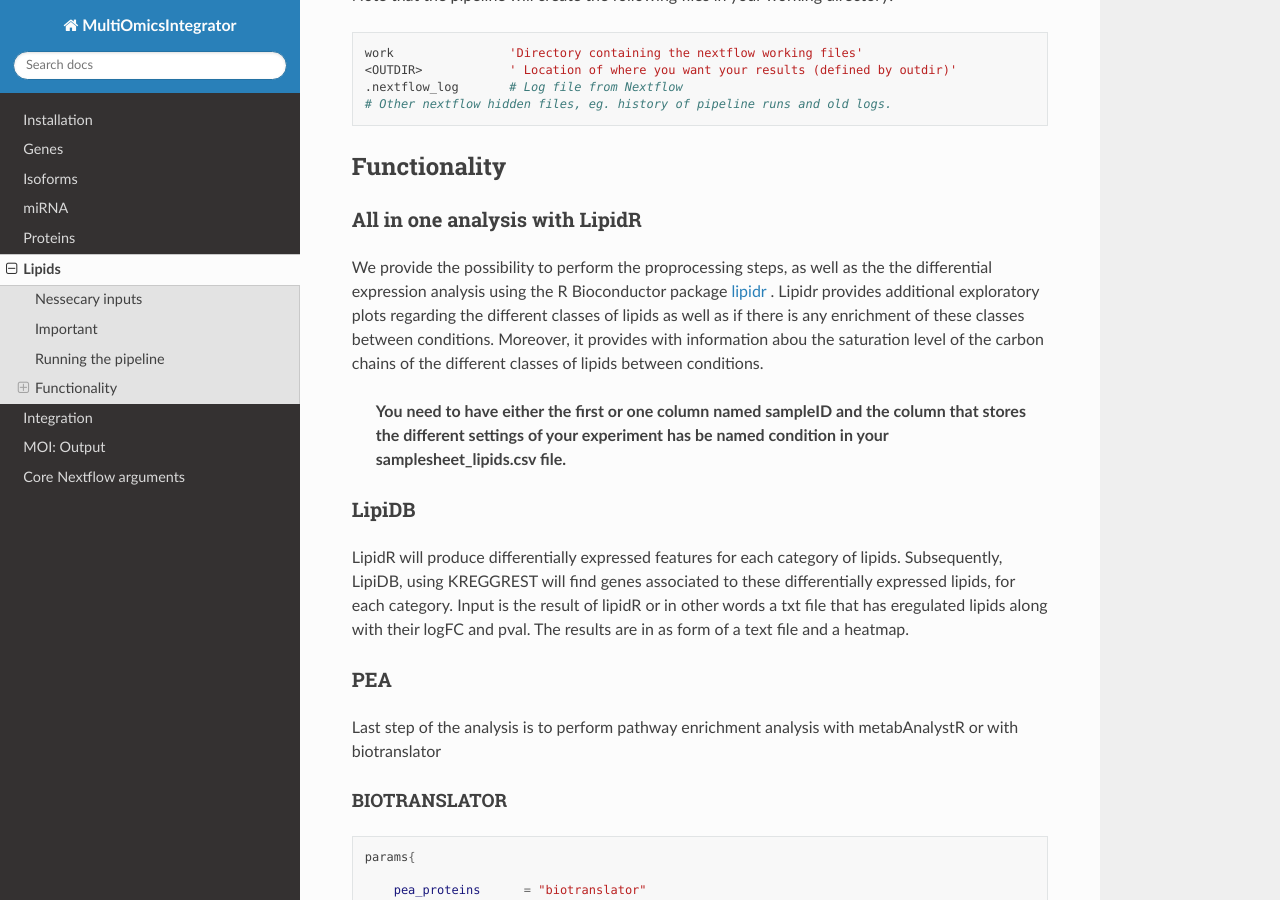
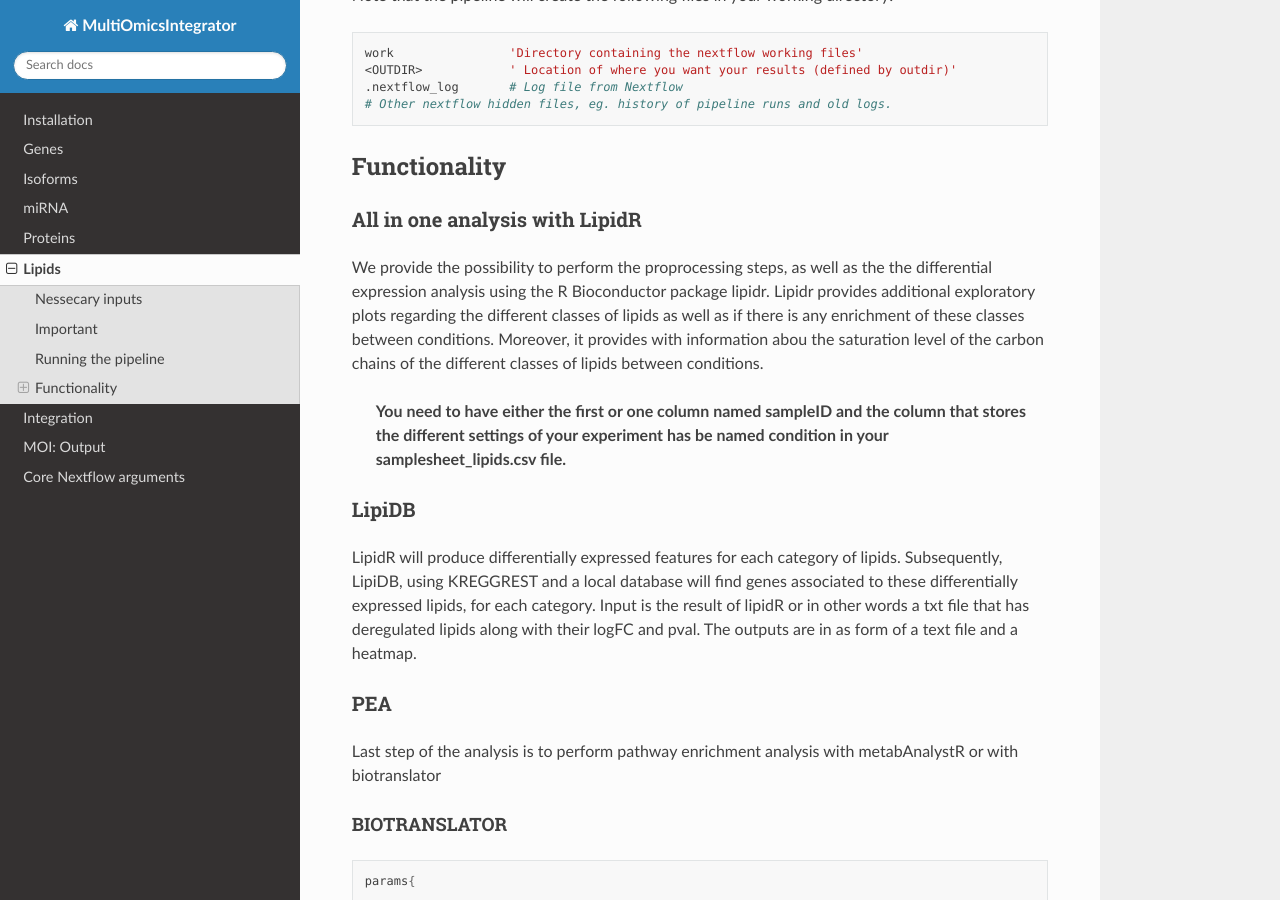
Before and after one commit to Bianca-Pasat/MOI, a Sphinx documentation site: the page built from docs/source/lipids.rst, in a window 1280 px wide and 900 px high, scrolled down 1092 px. Built offline with Sphinx 7.4.7 and the Read the Docs theme 3.1.0, drawn with Linux system fonts in a browser that asks for light colours; pages that are not in the unit, such as notebooks, are missing from menus; some of the changed lines change nothing that is shown; some of the changed text lies outside the part shown.

Commit message:
Update lipids.rst

```diff
--- a/docs/source/lipids.rst
+++ b/docs/source/lipids.rst
@@ -27,9 +27,9 @@
       :name: sample-names-have-to-be-in-the-first-column-or-in-a-column-called-sampleid-and-need-to-match-the-column-names-of-your-count-matrix.
 
    .. rubric:: If you have column names other than **condition** and
-      **batch** you need to change declare the names in the
+      **batch** you need to declare the names in the
       params_lipids.yml.
-      :name: if-you-have-column-names-other-than-condition-and-batch-you-need-to-change-declare-the-names-in-the-params_lipids.yml.
+      :name: if-you-have-column-names-other-than-condition-and-batch-you-need-to-declare-the-names-in-the-params_lipids.yml.
 
 Running the pipeline
 --------------------
@@ -75,12 +75,11 @@
 
 We provide the possibility to perform the proprocessing steps, as well
 as the the differential expression analysis using the R Bioconductor
-package `lipidr <../modules/local/lipidr>`__ . Lipidr provides
-additional exploratory plots regarding the different classes of lipids
-as well as if there is any enrichment of these classes between
-conditions. Moreover, it provides with information abou the saturation
-level of the carbon chains of the different classes of lipids between
-conditions.
+package lipidr. Lipidr provides additional exploratory plots regarding
+the different classes of lipids as well as if there is any enrichment
+of these classes between conditions.
+Moreover, it provides with information abou the saturation level
+of the carbon chains of the different classes of lipids between conditions.
 
    .. rubric:: You need to have either the first or one column named
       **sampleID** and the column that stores the different settings of
@@ -92,9 +91,10 @@
 ^^^^^^
 
 LipidR will produce differentially expressed features for each category
-of lipids. Subsequently, LipiDB, using KREGGREST will find genes
+of lipids. Subsequently, LipiDB, using KREGGREST and a local database will find genes
 associated to these differentially expressed lipids, for each category.
-Input is the result of lipidR or in other words a txt file that has eregulated lipids along with their logFC and pval. The results are in as form of a text file and a heatmap.
+Input is the result of lipidR or in other words a txt file that has deregulated lipids along with their logFC and pval.
+The outputs are in as form of a text file and a heatmap.
 
 PEA
 ^^^^
```
